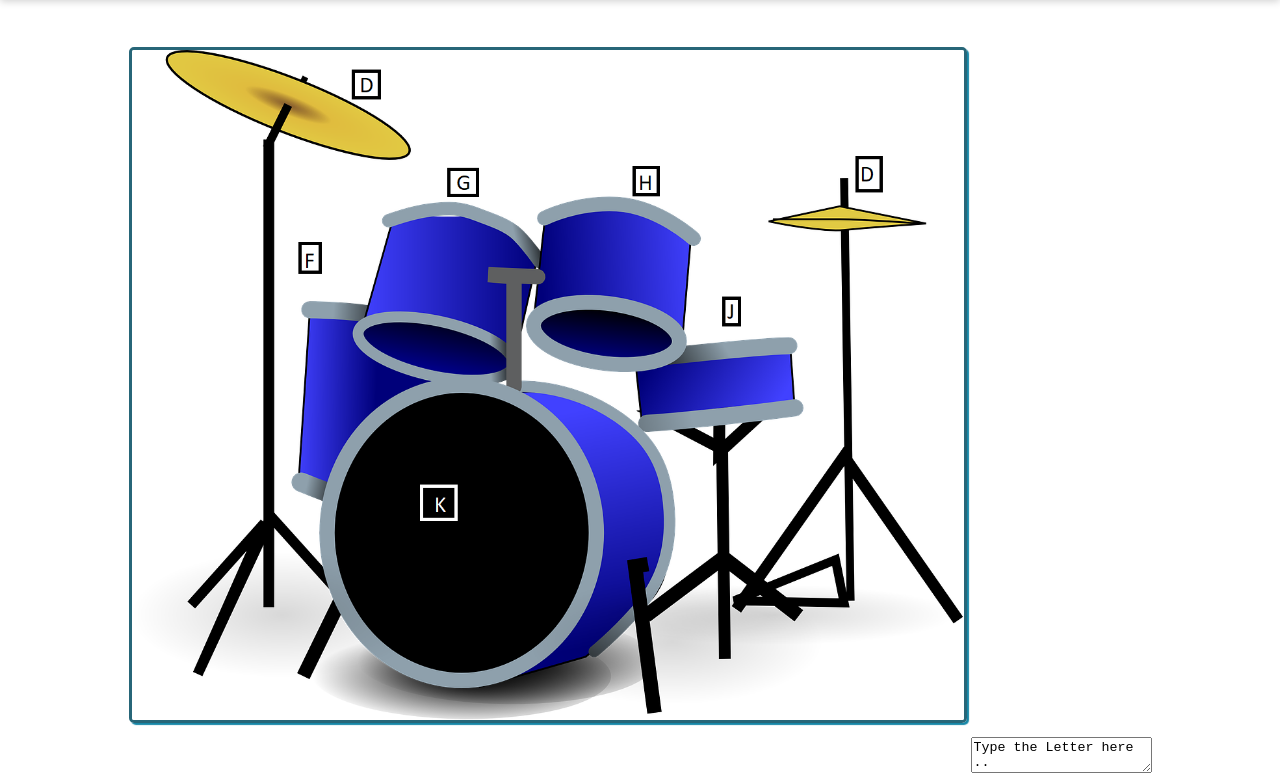
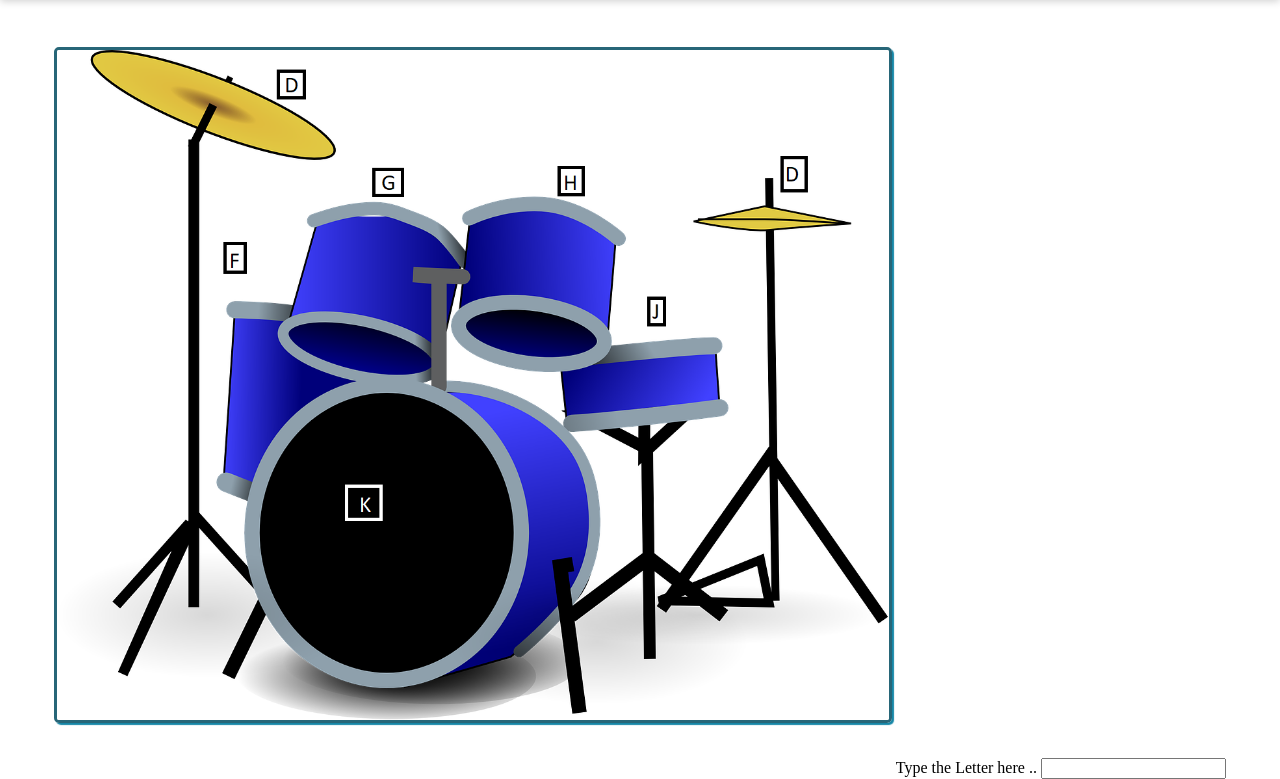
Before and after one commit to RW62/Project2, a plain HTML site: page index.html in a window 1280 px wide. Shown: the part 51-830 px from the top of the page. Drawn offline with nearby package versions, Linux system fonts and the light colour scheme.

Commit message:
Update index.html

```diff
--- a/index.html
+++ b/index.html
@@ -11,7 +11,8 @@
       <p class="navP">Editting By : Rawan </p>
     </div>
     <img src="PHOTO/orig.png" alt="orig">
-    <textarea>Type the Letter here .. </textarea>
+    <lable>Type the Letter here ..</lable>
+    <input type="text">
     <script src="https://ajax.googleapis.com/ajax/libs/jquery/3.6.0/jquery.min.js"></script>
     <script src="JS/index.js" charset="utf-8"></script>
   </body>
```
